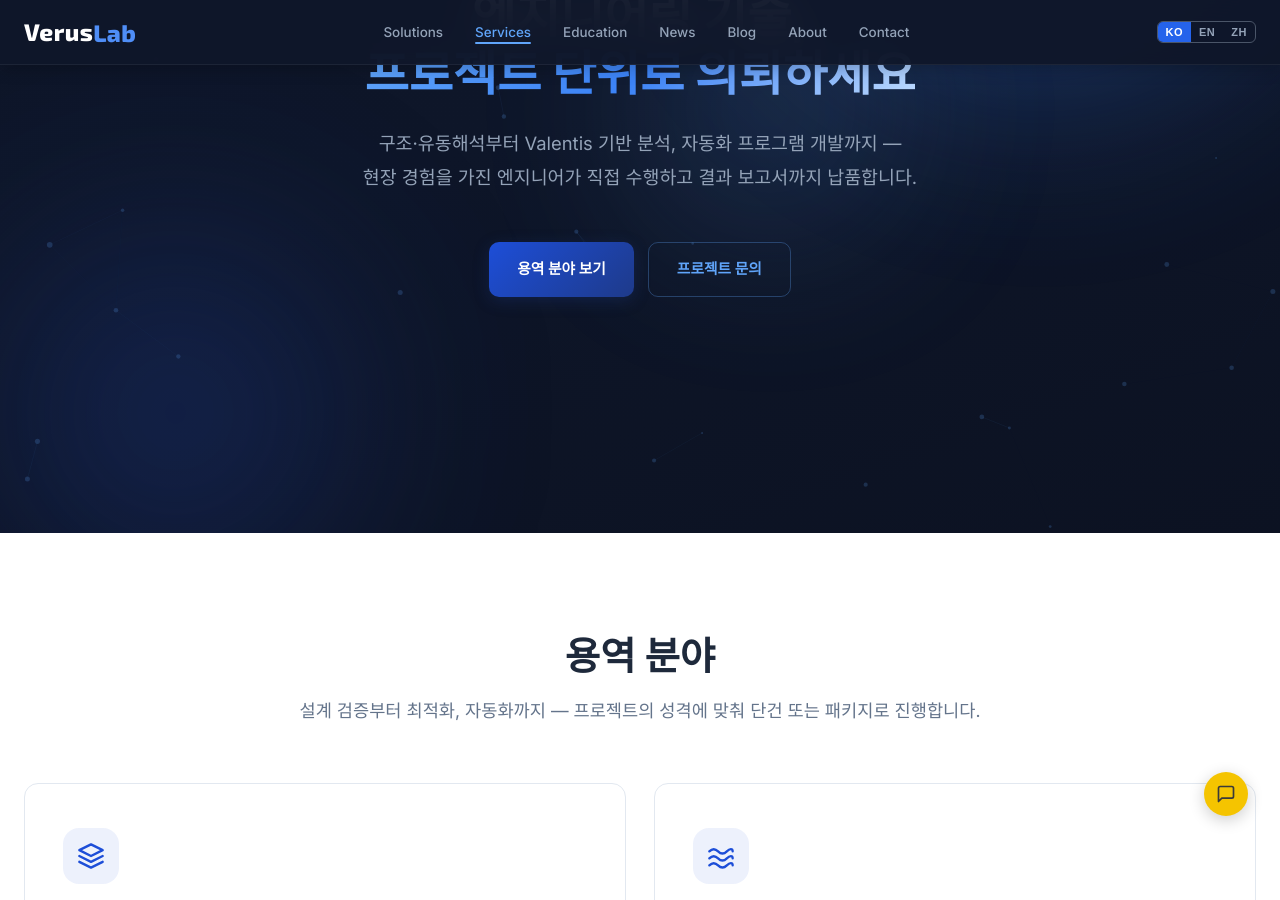
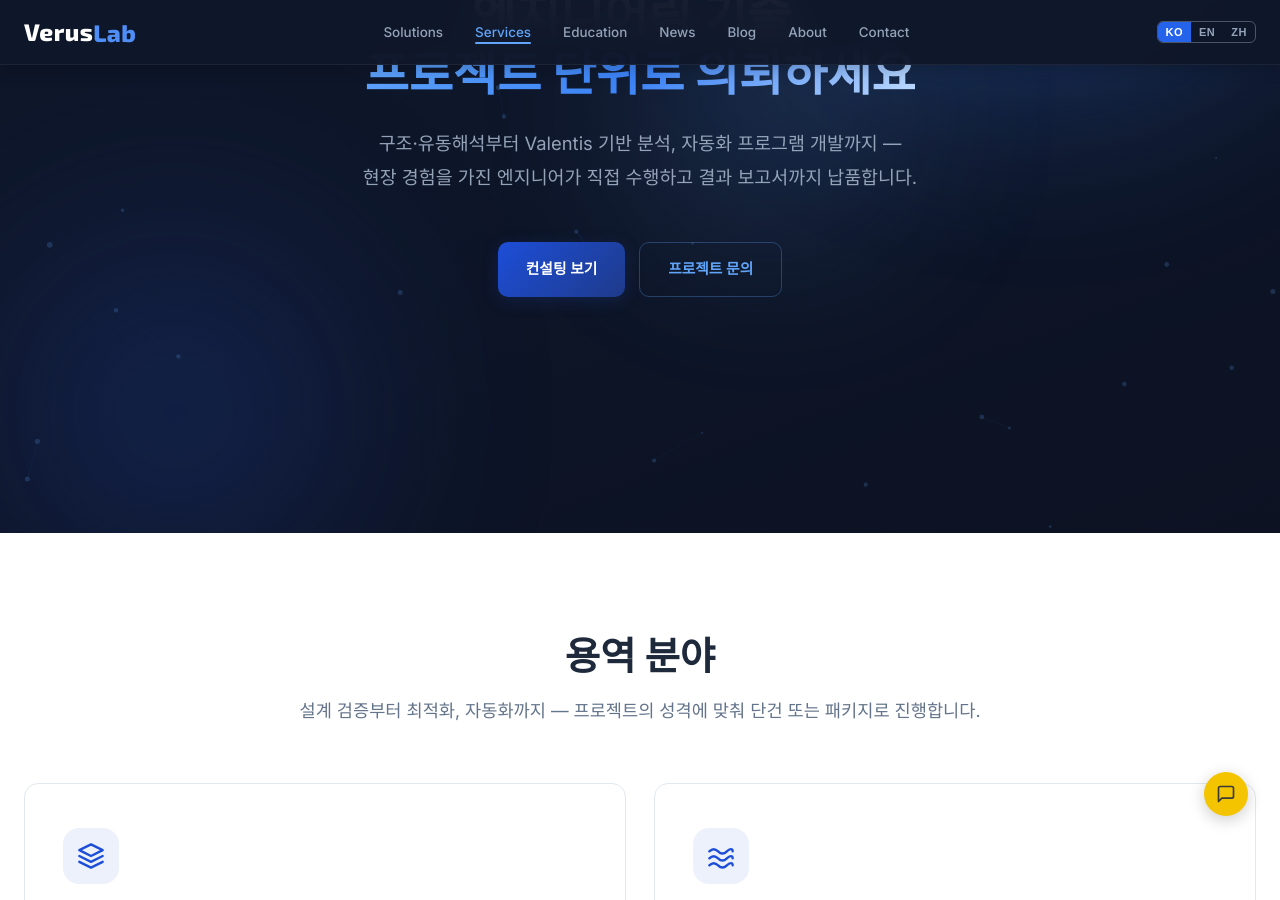
Before and after one commit to VerusLab-KR/Homepage, a Jekyll site: the page built from services/index.html, in a window 1280 px wide and 900 px high, scrolled down 367 px. Built offline with Jekyll 4.4.1, drawn with Linux system fonts in a browser that asks for light colours.

Commit message:
Rename hero CTA "용역 분야 보기" to "컨설팅 보기"
Co-Authored-By: Claude Opus 4.7 <noreply@anthropic.com>

```diff
--- a/services/index.html
+++ b/services/index.html
@@ -196,7 +196,7 @@ h2{font-size:clamp(1.6rem,3vw,2.4rem);font-weight:700;line-height:1.2;margin-bot
     <h1>엔지니어링 기술,<br><span class="text-gradient">프로젝트 단위로 의뢰하세요</span></h1>
     <p>구조·유동해석부터 Valentis 기반 분석, 자동화 프로그램 개발까지 —<br>현장 경험을 가진 엔지니어가 직접 수행하고 결과 보고서까지 납품합니다.</p>
     <div class="hero-actions">
-      <a href="#services-list" class="btn btn-primary">용역 분야 보기</a>
+      <a href="#services-list" class="btn btn-primary">컨설팅 보기</a>
       <a href="mailto:webs@websco.co.kr?subject=%5BVerusLab%5D%20%EA%B8%B0%EC%88%A0%EC%9A%A9%EC%97%AD%20%EB%AC%B8%EC%9D%98" class="btn btn-outline">프로젝트 문의</a>
     </div>
   </div>
```
